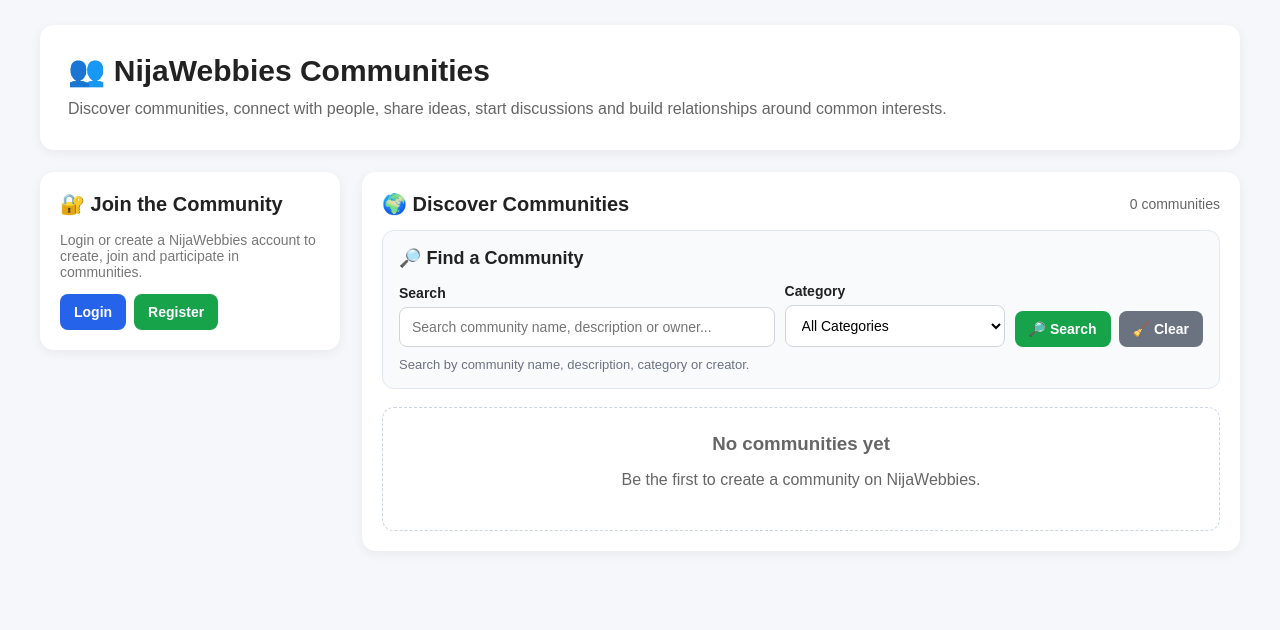
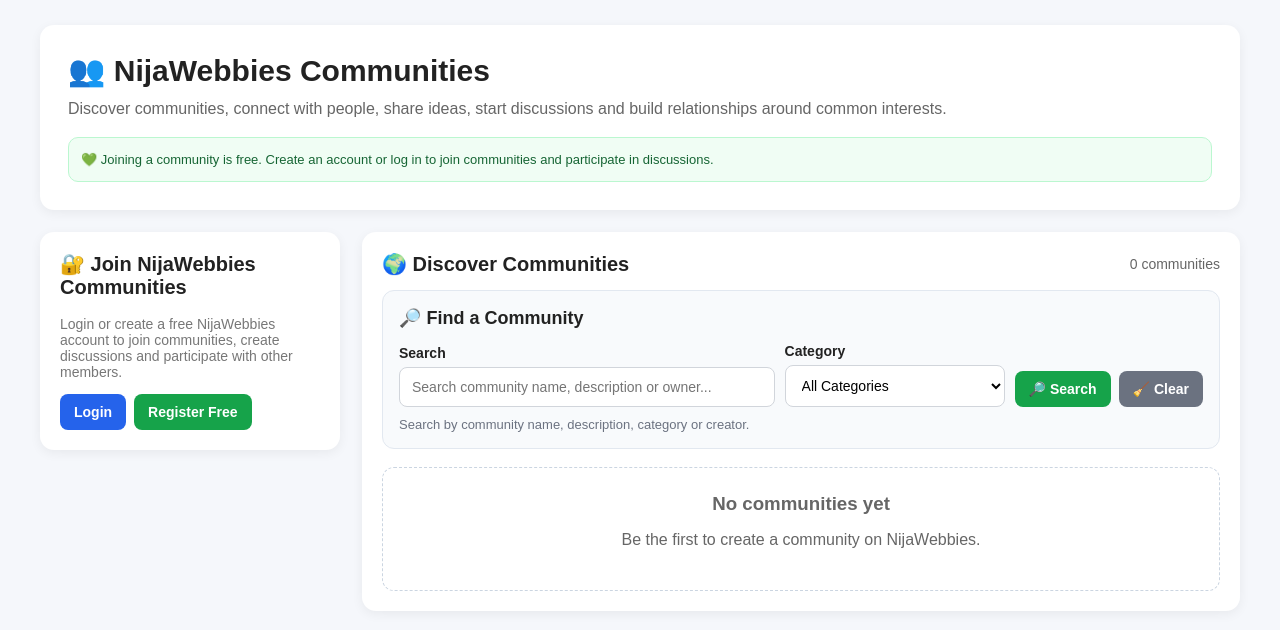
Before and after one commit to rajiolayinka77-lang/Nijawebbies, a Flask app: page /communities in a window 1280 px wide. Shown: the part 52-682 px from the top of the page. Run offline with Flask 3, Linux system fonts and the light colour scheme; data that the repository does not hold is empty; some libraries are stand-ins or nearby versions.

Commit message:
Update communities.html

```diff
--- a/templates/communities.html
+++ b/templates/communities.html
@@ -1,7 +1,10 @@
-<!DOCTYPE html><html lang="en">
+<!DOCTYPE html>
+<html lang="en">
 <head>
     <meta charset="UTF-8">
-    <meta name="viewport" content="width=device-width, initial-scale=1.0"><title>Communities - NijaWebbies</title>
+    <meta name="viewport" content="width=device-width, initial-scale=1.0">
+
+    <title>Communities - NijaWebbies</title>
 
     <style>
         * {
@@ -328,10 +331,26 @@
         }
 
         /* =========================
+           COMMUNITY INTRO
+           ========================= */
+
+        .join-info {
+            background: #f0fdf4;
+            border: 1px solid #bbf7d0;
+            border-radius: 10px;
+            padding: 12px;
+            margin-top: 15px;
+            color: #166534;
+            font-size: 13px;
+            line-height: 1.5;
+        }
+
+        /* =========================
            MOBILE
            ========================= */
 
         @media (max-width: 800px) {
+
             .layout {
                 grid-template-columns: 1fr;
             }
@@ -350,6 +369,7 @@
         }
 
         @media (max-width: 500px) {
+
             nav {
                 padding: 12px;
             }
@@ -390,8 +410,13 @@
             }
         }
     </style>
+</head>
 
-</head><body><nav><div class="brand">
+<body>
+
+<nav>
+
+    <div class="brand">
         🇳🇬 NijaWebbies
     </div>
 
@@ -437,7 +462,12 @@
 
     {% endif %}
 
-</nav><div class="container"><!-- =========================
+</nav>
+
+
+<div class="container">
+
+    <!-- =========================
          HERO
          ========================= -->
 
@@ -451,6 +481,11 @@
             Discover communities, connect with people, share ideas,
             start discussions and build relationships around common interests.
         </p>
+
+        <div class="join-info">
+            💚 Joining a community is free. Create an account or log in
+            to join communities and participate in discussions.
+        </div>
 
     </div>
 
@@ -623,12 +658,13 @@
                 <div class="card">
 
                     <h2>
-                🔐 Join the Community
+                        🔐 Join NijaWebbies Communities
                     </h2>
 
                     <p class="muted">
-                Login or create a NijaWebbies account to create,
-                join and participate in communities.
+                        Login or create a free NijaWebbies account
+                        to join communities, create discussions and
+                        participate with other members.
                     </p>
 
                     <div class="community-actions">
@@ -644,7 +680,7 @@
                             href="{{ url_for('register') }}"
                             class="btn btn-join"
                         >
-                    Register
+                            Register Free
                         </a>
 
                     </div>
@@ -678,9 +714,7 @@
 
                     {% if my_communities %}
 
-
                         {% for community in my_communities %}
-
 
                             <div class="community-card">
 
@@ -705,7 +739,6 @@
 
                                     {% endif %}
 
-
                                     <span class="badge member-badge">
                                         👥 {{ community.member_count }} members
                                     </span>
@@ -722,17 +755,13 @@
 
                             </div>
 
-
                         {% endfor %}
 
-
                     {% else %}
-
 
                         <p class="muted">
                             You have not joined any communities yet.
                         </p>
-
 
                     {% endif %}
 
@@ -752,7 +781,6 @@
 
             <div class="card">
 
-
                 <div class="section-title">
 
                     <h2>
@@ -764,11 +792,13 @@
                         id="community-result-count"
                     >
                         {{ communities|length }}
+
                         {% if communities|length == 1 %}
                             community
                         {% else %}
                             communities
                         {% endif %}
+
                     </span>
 
                 </div>
@@ -786,7 +816,6 @@
 
 
                     <div class="search-row">
-
 
                         <div class="search-field">
 
@@ -893,7 +922,8 @@
 
 
                     <p class="search-help">
-                    Search by community name, description, category or creator.
+                        Search by community name, description,
+                        category or creator.
                     </p>
 
                 </div>
@@ -915,12 +945,9 @@
 
                 <div id="communities-list">
 
-
                     {% if communities %}
 
-
                         {% for community in communities %}
-
 
                             <div
                                 class="community-card discover-community"
@@ -929,7 +956,6 @@
                                 data-category="{{ community.category|default('', true)|lower }}"
                                 data-owner="{{ community.owner_name|default('', true)|lower }}"
                             >
-
 
                                 <h3>
 
@@ -961,7 +987,6 @@
 
                                 <div class="meta">
 
-
                                     {% if community.category %}
 
                                         <span class="badge">
@@ -983,7 +1008,6 @@
                                         </span>
 
                                     {% endif %}
-
 
                                 </div>
 
@@ -1011,20 +1035,18 @@
                                         {% if community.id in joined_community_ids %}
 
 
-                                    <!-- MEMBER -->
+                                            <!-- =========================
+                                                 MEMBER
+                                                 ========================= -->
 
                                             <span class="btn btn-disabled">
                                                 ✓ Joined
                                             </span>
 
 
-                                    <!--
-                                        Community owners cannot leave
-                                        their own communities.
-                                    -->
+                                            <!-- OWNER CANNOT LEAVE -->
 
                                             {% if community.owner_id != session.get('user_id') %}
-
 
                                                 <form
                                                     method="POST"
@@ -1041,6 +1063,11 @@
 
                                                 </form>
 
+                                            {% else %}
+
+                                                <span class="badge owner-badge">
+                                                    👑 Community Owner
+                                                </span>
 
                                             {% endif %}
 
@@ -1049,9 +1076,7 @@
 
 
                                             <!-- =========================
-                                         JOIN COMMUNITY
-                                         IMPORTANT:
-                                         This MUST be POST.
+                                                 JOIN FREE
                                                  ========================= -->
 
                                             <form
@@ -1063,7 +1088,7 @@
                                                     type="submit"
                                                     class="btn btn-join"
                                                 >
-                                            ➕ Join Community
+                                                    ➕ Join Free
                                                 </button>
 
                                             </form>
@@ -1075,13 +1100,15 @@
                                     {% else %}
 
 
-                                <!-- NOT LOGGED IN -->
+                                        <!-- =========================
+                                             NOT LOGGED IN
+                                             ========================= -->
 
                                         <a
                                             href="{{ url_for('login', next=url_for('community_detail', community_id=community.id)) }}"
                                             class="btn btn-join"
                                         >
-                                    🔐 Login to Join
+                                            🔐 Login to Join Free
                                         </a>
 
 
@@ -1090,9 +1117,7 @@
 
                                 </div>
 
-
                             </div>
-
 
                         {% endfor %}
 
@@ -1110,14 +1135,14 @@
                             </h3>
 
                             <p>
-                            Be the first to create a community on NijaWebbies.
+                                Be the first to create a community
+                                on NijaWebbies.
                             </p>
 
                         </div>
 
 
                     {% endif %}
-
 
                 </div>
 
@@ -1136,7 +1161,8 @@
                     </h3>
 
                     <p>
-                    Try another search word or select a different category.
+                        Try another search word or select
+                        a different category.
                     </p>
 
                 </div>
@@ -1148,47 +1174,43 @@
 
     </div>
 
-</div><!-- =========================
+</div>
+
+
+<!-- =========================
      SEARCH JAVASCRIPT
-     ========================= --><script>
+     ========================= -->
+
+<script>
 
 document.addEventListener("DOMContentLoaded", function () {
-
 
     const searchInput =
         document.getElementById("community-search");
 
-
     const categorySelect =
         document.getElementById("community-category");
-
 
     const searchButton =
         document.getElementById("search-community-button");
 
-
     const clearButton =
         document.getElementById("clear-community-filters");
-
 
     const resultCount =
         document.getElementById("community-result-count");
 
-
     const resultMessage =
         document.getElementById("search-results-message");
 
-
     const noResults =
         document.getElementById("no-search-results");
-
 
     const communityCards =
         document.querySelectorAll(".discover-community");
 
 
     function filterCommunities() {
-
 
         if (!searchInput || !categorySelect) {
             return;
@@ -1197,7 +1219,6 @@ document.addEventListener("DOMContentLoaded", function () {
 
         const searchTerm =
             searchInput.value.trim().toLowerCase();
-
 
         const selectedCategory =
             categorySelect.value.trim().toLowerCase();
@@ -1208,18 +1229,14 @@ document.addEventListener("DOMContentLoaded", function () {
 
         communityCards.forEach(function (card) {
 
-
             const name =
                 card.dataset.name || "";
-
 
             const description =
                 card.dataset.description || "";
 
-
             const category =
                 card.dataset.category || "";
-
 
             const owner =
                 card.dataset.owner || "";
@@ -1243,17 +1260,13 @@ document.addEventListener("DOMContentLoaded", function () {
                 matchesCategory
             ) {
 
-
                 card.style.display = "block";
 
                 visibleCount++;
 
-
             } else {
 
-
                 card.style.display = "none";
-
 
             }
 
@@ -1261,7 +1274,6 @@ document.addEventListener("DOMContentLoaded", function () {
 
 
         if (resultCount) {
-
 
             resultCount.textContent =
                 visibleCount +
@@ -1271,18 +1283,15 @@ document.addEventListener("DOMContentLoaded", function () {
                         : " communities"
                 );
 
-
         }
 
 
         if (resultMessage) {
 
-
             if (
                 searchTerm ||
                 selectedCategory
             ) {
-
 
                 resultMessage.textContent =
                     "Showing " +
@@ -1293,12 +1302,9 @@ document.addEventListener("DOMContentLoaded", function () {
                             : " matching communities."
                     );
 
-
             } else {
 
-
                 resultMessage.textContent = "";
-
 
             }
 
@@ -1307,21 +1313,16 @@ document.addEventListener("DOMContentLoaded", function () {
 
         if (noResults) {
 
-
             if (
                 visibleCount === 0 &&
                 communityCards.length > 0
             ) {
 
-
                 noResults.style.display = "block";
-
 
             } else {
 
-
                 noResults.style.display = "none";
-
 
             }
 
@@ -1336,7 +1337,6 @@ document.addEventListener("DOMContentLoaded", function () {
 
     if (searchButton) {
 
-
         searchButton.addEventListener(
             "click",
             function () {
@@ -1345,7 +1345,6 @@ document.addEventListener("DOMContentLoaded", function () {
 
             }
         );
-
 
     }
 
@@ -1356,25 +1355,20 @@ document.addEventListener("DOMContentLoaded", function () {
 
     if (searchInput) {
 
-
         searchInput.addEventListener(
             "keydown",
             function (event) {
 
-
                 if (event.key === "Enter") {
-
 
                     event.preventDefault();
 
                     filterCommunities();
 
-
                 }
 
             }
         );
-
 
     }
 
@@ -1385,7 +1379,6 @@ document.addEventListener("DOMContentLoaded", function () {
 
     if (categorySelect) {
 
-
         categorySelect.addEventListener(
             "change",
             function () {
@@ -1394,7 +1387,6 @@ document.addEventListener("DOMContentLoaded", function () {
 
             }
         );
-
 
     }
 
@@ -1405,32 +1397,22 @@ document.addEventListener("DOMContentLoaded", function () {
 
     if (clearButton) {
 
-
         clearButton.addEventListener(
             "click",
             function () {
 
-
                 if (searchInput) {
-
                     searchInput.value = "";
-
                 }
 
-
                 if (categorySelect) {
-
                     categorySelect.value = "";
-
                 }
-
 
                 filterCommunities();
 
-
             }
         );
-
 
     }
 
@@ -1441,8 +1423,9 @@ document.addEventListener("DOMContentLoaded", function () {
 
     filterCommunities();
 
-
 });
 
-</script></body>
+</script>
+
+</body>
 </html>
```
Lines whose indentation alone changed are shown as unchanged.
